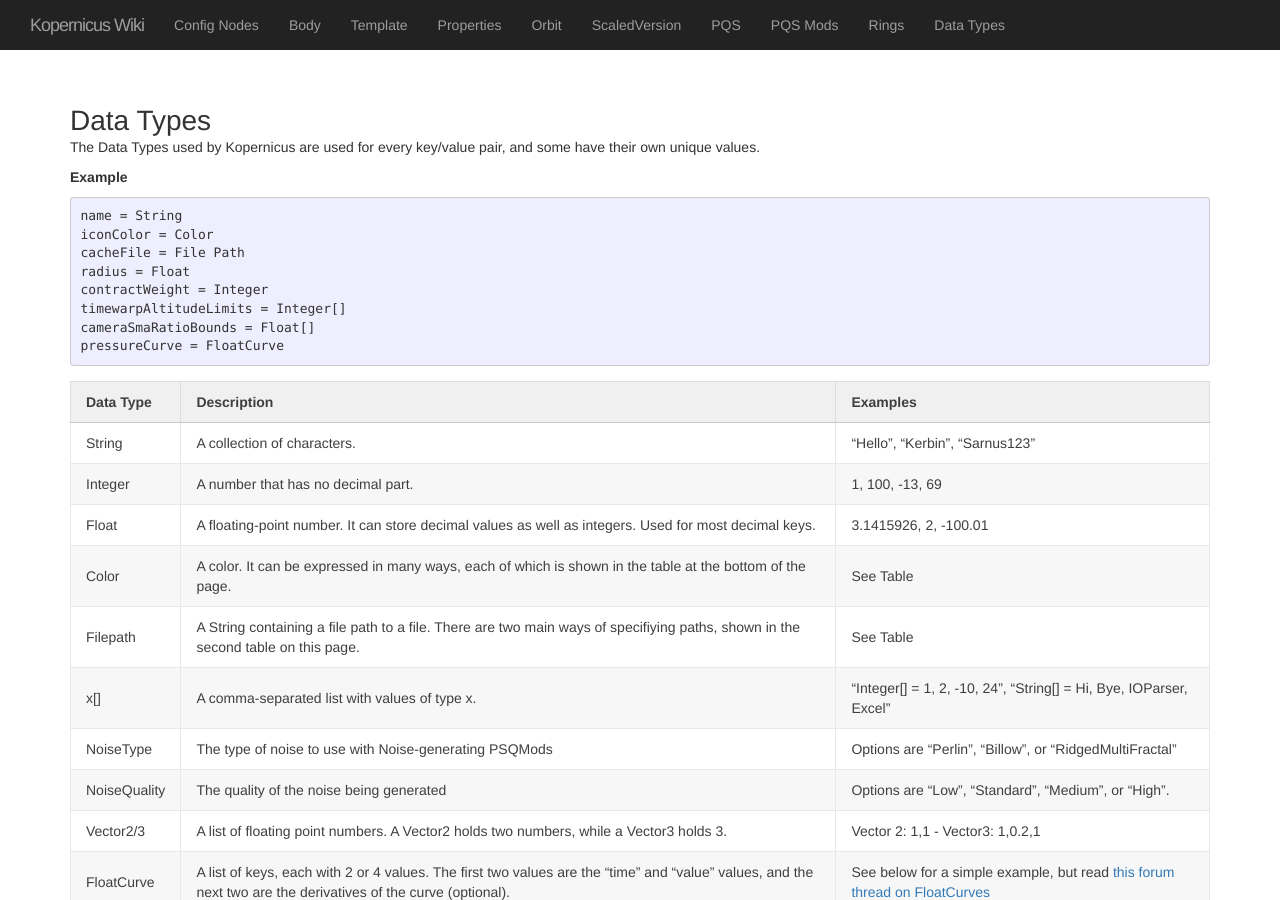
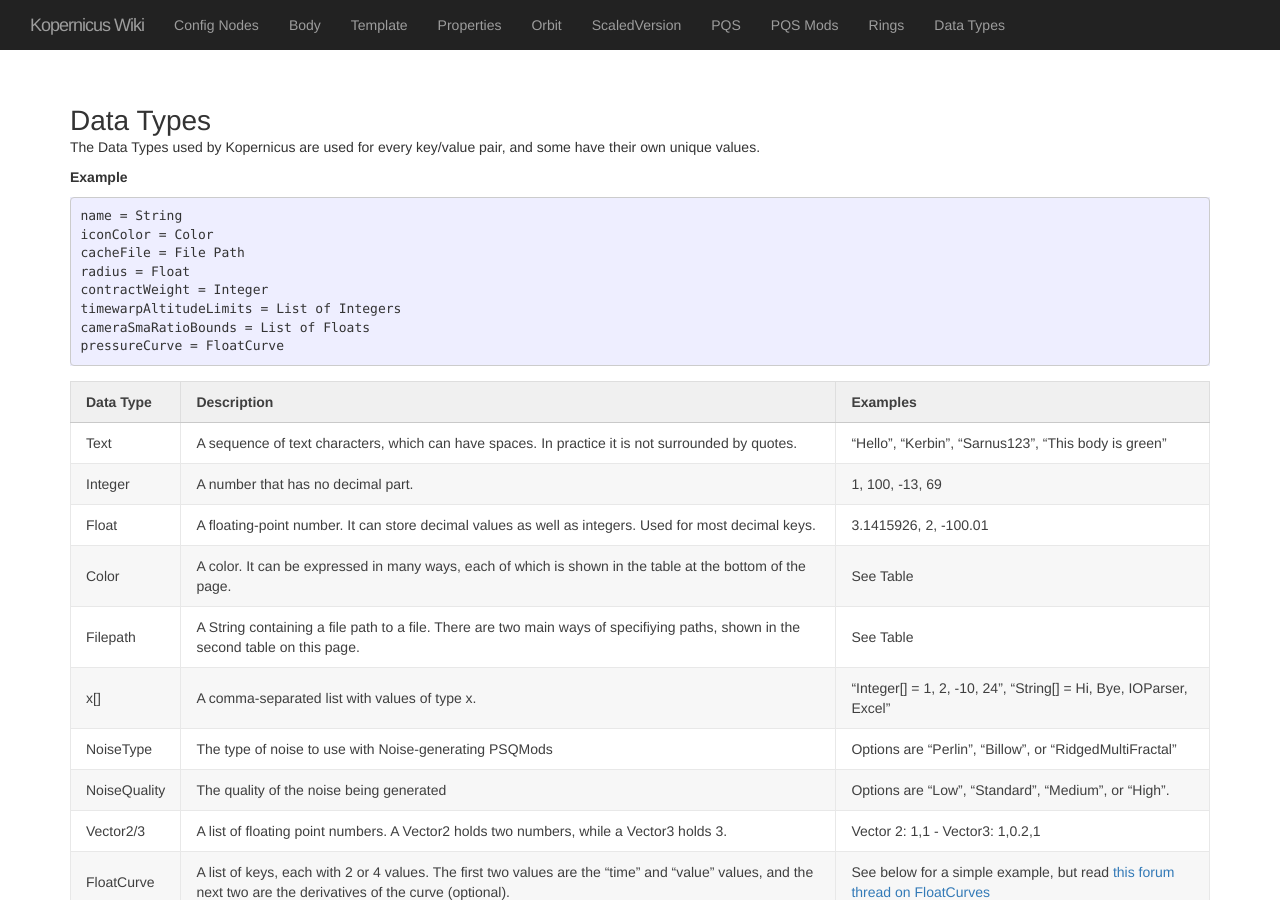
Before and after one commit to Kopernicus/wiki, a Jekyll site: the page built from content/datatypes.md, in a window 1280 px wide and 900 px high. Built offline with Jekyll 4.4.1, drawn with Linux system fonts in a browser that asks for light colours.

Commit message:
Make data types less progammmery step 1

````diff
--- a/content/datatypes.md
+++ b/content/datatypes.md
@@ -12,14 +12,14 @@ iconColor = Color
 cacheFile = File Path
 radius = Float
 contractWeight = Integer
-timewarpAltitudeLimits = Integer[]
-cameraSmaRatioBounds = Float[]
+timewarpAltitudeLimits = List of Integers
+cameraSmaRatioBounds = List of Floats
 pressureCurve = FloatCurve
 ```
 
 |Data Type|Description|Examples|
 |---------|-----------|--------|
-|String|A collection of characters.|"Hello", "Kerbin", "Sarnus123"|
+|Text|A sequence of text characters, which can have spaces. In practice it is not surrounded by quotes.|"Hello", "Kerbin", "Sarnus123", "This body is green"|
 |Integer|A number that has no decimal part.|1, 100, -13, 69|
 |Float|A floating-point number.  It can store decimal values as well as integers. Used for most decimal keys.|3.1415926, 2, -100.01|
 |Color|A color. It can be expressed in many ways, each of which is shown in the table at the bottom of the page.|See Table|
````
Also changed, not shown: content/Body.md (+1 -1 lines).
